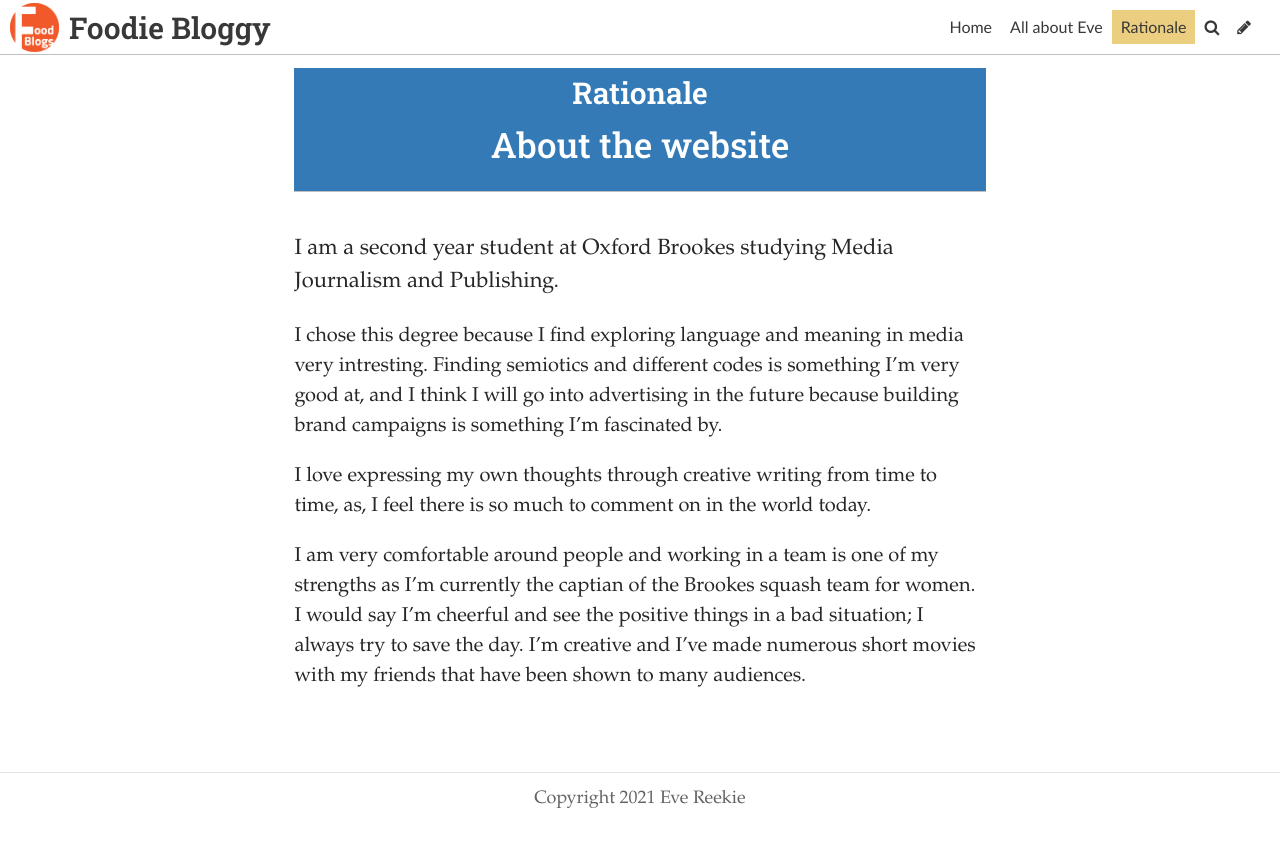
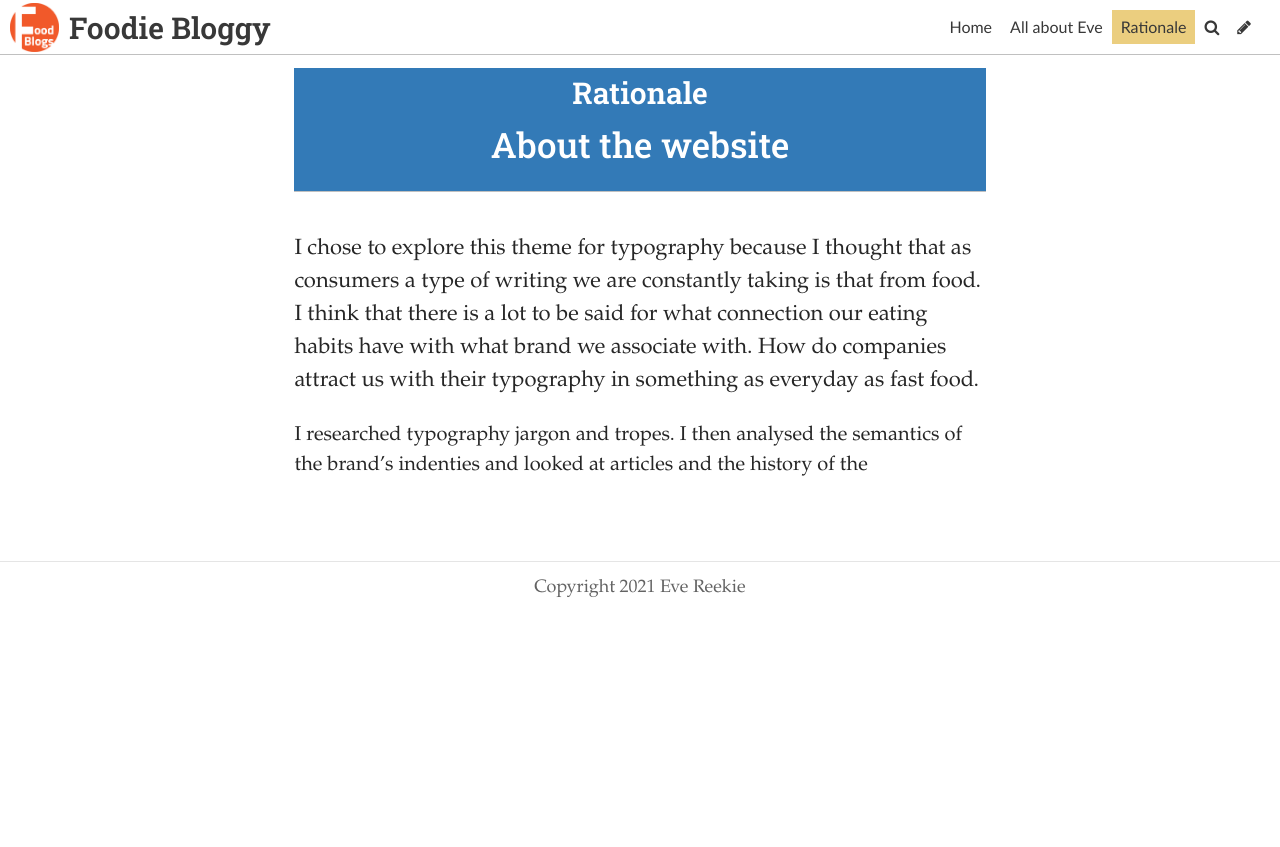
Before and after one commit to eve022/typoggy, a Jekyll site: the page built from pages/about.md, in a window 1280 px wide. Shown: the top 847 px of the page. Built offline with Jekyll 4.4.1, drawn with Linux system fonts in a browser that asks for light colours; some web fonts are replaced.

Commit message:
Update Page “about”

```diff
--- a/pages/about.md
+++ b/pages/about.md
@@ -11,12 +11,8 @@ tags: null
 description: null
 show: true
 ---
-I am a second year student at Oxford Brookes studying Media Journalism and Publishing.
+I chose to explore this theme for typography because I thought that as consumers a type of writing we are constantly taking is that from food. I think that there is a lot to be said for what connection our eating habits have with what brand we associate with. How do companies attract us with their typography in something as everyday as fast food.
 
-I chose this degree because I find exploring language and meaning in media very intresting. Finding semiotics and different codes is something I'm very good at, and I think I will go into advertising in the future because building brand campaigns is something I'm fascinated by.
+I researched typography jargon and tropes. I then analysed the semantics of the brand's indenties and looked at articles and the history of the
 
-I love expressing my own thoughts through creative writing from time to time, as, I feel there is so much to comment on in the world today.
-
-I am very comfortable around people and working in a team is one of my strengths as I'm currently the captian of the Brookes squash team for women. I would say I'm cheerful and see the positive things in a bad situation; I always try to save the day. I'm creative and I've made numerous short movies with my friends that have been shown to many audiences.
-
-![]( "The thing I miss most whilst I'm away studying is my dog, here is a picture of her.")
+![]()
```
